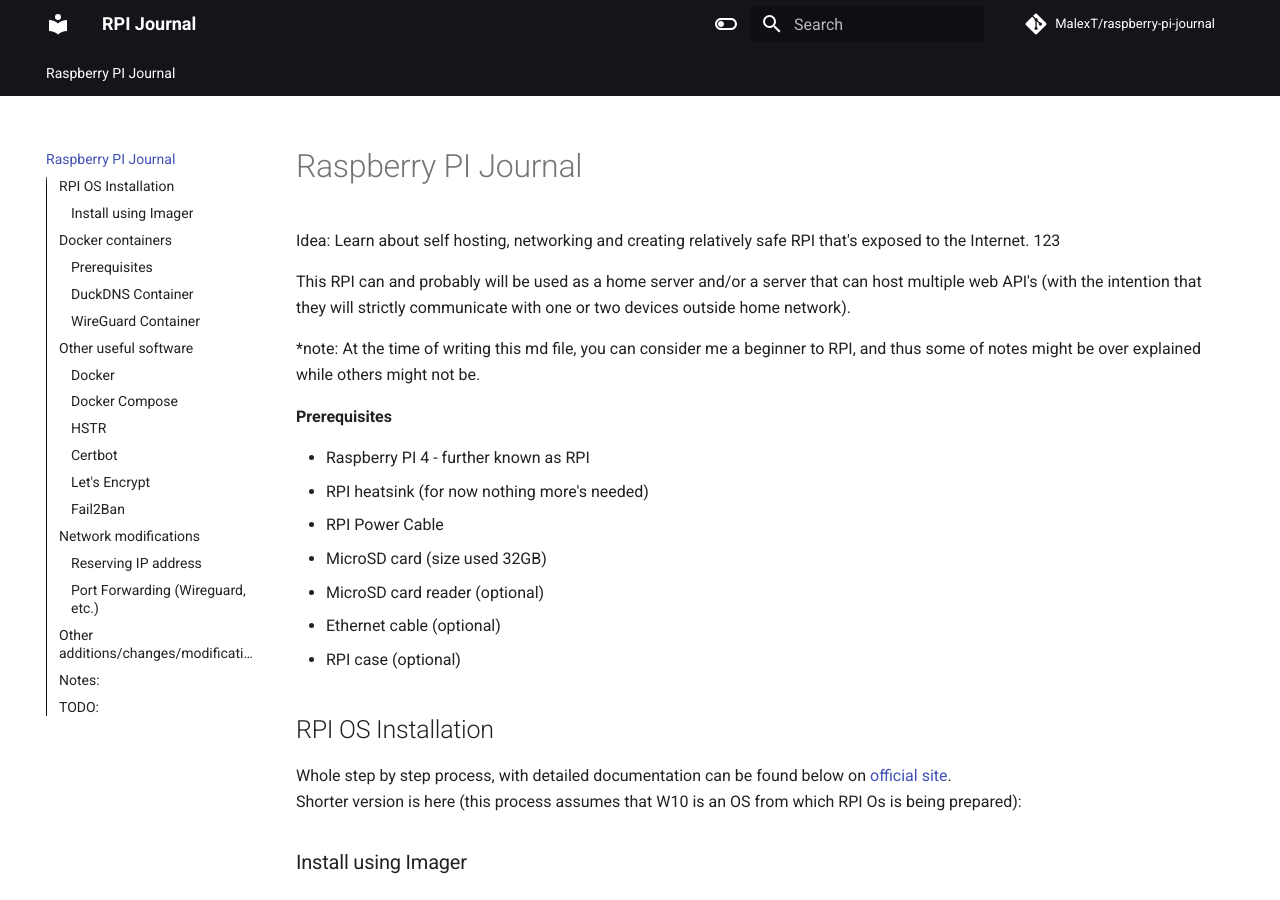
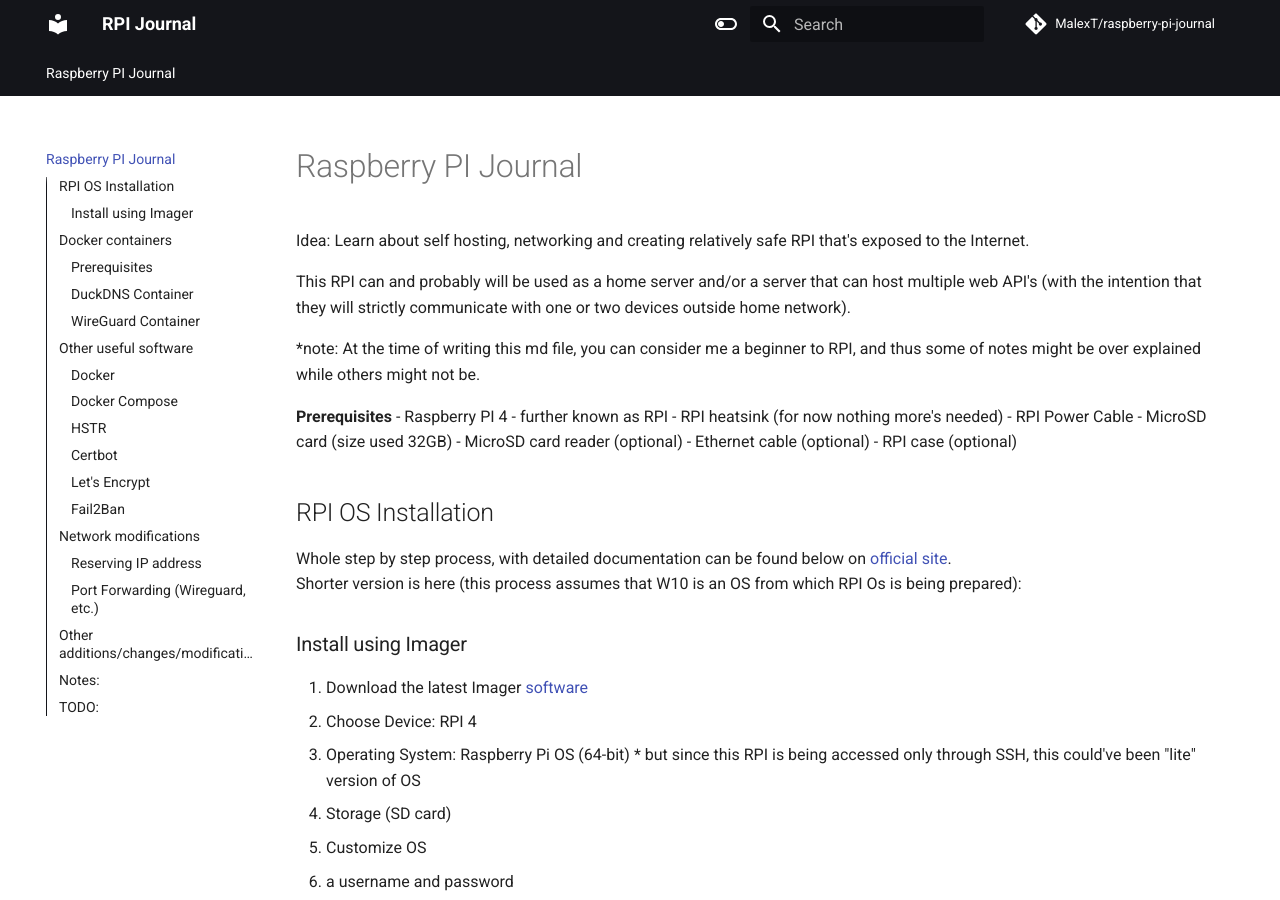
Before and after one commit to MalexT/raspberry-pi-journal, an MkDocs documentation site: the page built from docs/index.md, in a window 1280 px wide and 900 px high. Built offline with MkDocs 1.6.1 and Material for MkDocs 9.7.7, drawn with Linux system fonts in a browser that asks for light colours; comment, search, counter and statistics services are not loaded; the version menu is left out; some of the changed text lies outside the part shown.

Commit message:
Added python markdown extension and removed excess new lines

```diff
--- a/docs/index.md
+++ b/docs/index.md
@@ -1,13 +1,12 @@
 # Raspberry PI Journal
 
-Idea: Learn about self hosting, networking and creating relatively safe RPI that's exposed to the Internet. 123
+Idea: Learn about self hosting, networking and creating relatively safe RPI that's exposed to the Internet.
 
 This RPI can and probably will be used as a home server and/or a server that can host multiple web API's (with the intention that they will strictly communicate with one or two devices outside home network).
 
 *note: At the time of writing this md file, you can consider me a beginner to RPI, and thus some of notes might be over explained while others might not be.
 
 **Prerequisites**
-
 - Raspberry PI 4 - further known as RPI
 - RPI heatsink (for now nothing more's needed)
 - RPI Power Cable
@@ -22,24 +21,20 @@
 
 ### Install using Imager
 1. Download the latest Imager [software](https://www.raspberrypi.com/software/)
-
    - Choose Device: RPI 4
    - Operating System: Raspberry Pi OS (64-bit) * but since this RPI is being accessed only through SSH, this could've been "lite" version of OS
    - Storage (SD card)
 2. Customize OS
-
    - a username and password
    - Wi-Fi credentials (optional)
    - the device hostname
    - the time zone
    - your keyboard layout (optional)
    - **remote connectivity** (since we're only connecting via SSH this is a must).
-
      - Services (second tab) provides option to **enable SSH** and to choose authentication method (password authentication).
    - Lastly Save changes and wait for installation to finish
 
 3. First RPI boot
-
    - Make sure that the RPI's power cable is unplugged
    - Insert SD card
    - Plug in power cable
@@ -80,14 +75,10 @@
 2. Create a file in that directory `docker-compose.yml`
 3. Go to the DuckDNS docker image on LinuxServer and copy the docker-compose configuration
 4. Environment Changes
-
    1. Change the value for `TOKEN` (insert your own)
    2. Change the value for `SUBDOMAINS` (comma separated list)
-
 5. Volume changes
-
    1. Locate them wherever you wish (recommended inside the folder that holds the yml file in the folder named (`config`))
-
 6. Voila you have a docker container that will take care of updating your public IP address for the desired subdomain
 7. The only thing you'll need is to start it up with `docker-compose up -d`
 
@@ -118,20 +109,15 @@
 2. Create a file in that directory `docker-compose.yml`
 3. Go to the WireGuard docker image on LinuxServer and copy the docker-compose configuration
 4. Environment Changes
-
    1. Change the value for `SERVERURL` (subdomain.duckdns.org)
    2. Change the value for `SERVERPORT` (optional, if left blank it will use the default value)
    3. Change the value for `PEERS` (how many, devices you want to be able to connect to the VPN, use integer)
-
 5. Volume changes
-
    1. Locate them wherever you wish (recommended inside the folder that holds the yml file in the folder named (`config`))
    2. Do the same for modules (recommended inside the folder that holds the yml file in the folder named (`modules`))
 6. Ports Changes (optional) if you used any other port for `SERVERPORT`
-
    1. Map device port to the docker container port (e.g. `- 1234:51820/udp`)
    2. **IMPORTANT** If you want to have the SSH access while being connected to the VPN you must map the ports (e.g. `- 6666:22/tcp`)
-
 7. Voila you have a docker container that will take care of updating your public IP address for the desired subdomain
 8. The only thing you'll need is to start it up with `docker-compose up -d`
 
--- a/mkdocs.yml
+++ b/mkdocs.yml
@@ -40,3 +40,17 @@
   version:
     provider: mike
   # generator: false # for removing "Made with Material for MkDocs"
+
+markdown_extensions:
+  - pymdownx.highlight:
+      anchor_linenums: true
+  - pymdownx.inlinehilite
+  - pymdownx.snippets
+  - admonition
+  - pymdownx.arithmatex:
+      generic: true
+  - footnotes
+  - pymdownx.details
+  - pymdownx.superfences
+  - pymdownx.mark
+  - attr_list
```
